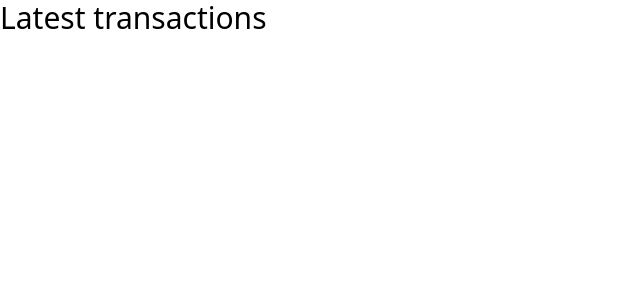
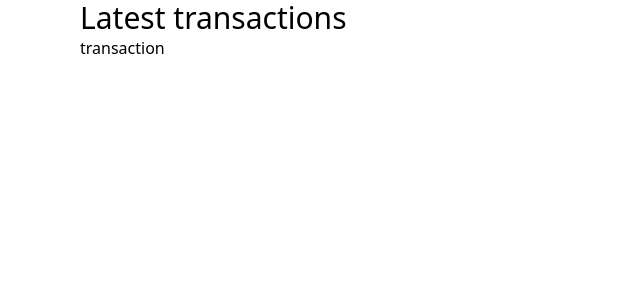
Before and after one commit to MarkMallari16/vue-firebase-project, a Vue app: page /transactions in a window 1280 px wide. Shown: the top 300 px of the page, without its empty margins (0-640 px from the left). Built offline with nearby package versions, Linux system fonts and the light colour scheme.

Commit message:
add ui in transactions page

```diff
--- a/src/pages/Transactions.vue
+++ b/src/pages/Transactions.vue
@@ -1,4 +1,7 @@
 <script setup></script>
 <template>
-  <h1 class="text-3xl">Latest transactions</h1>
+  <div class="mx-20">
+    <h1 class="text-3xl">Latest transactions</h1>
+    <p>transaction</p>
+  </div>
 </template>
```
